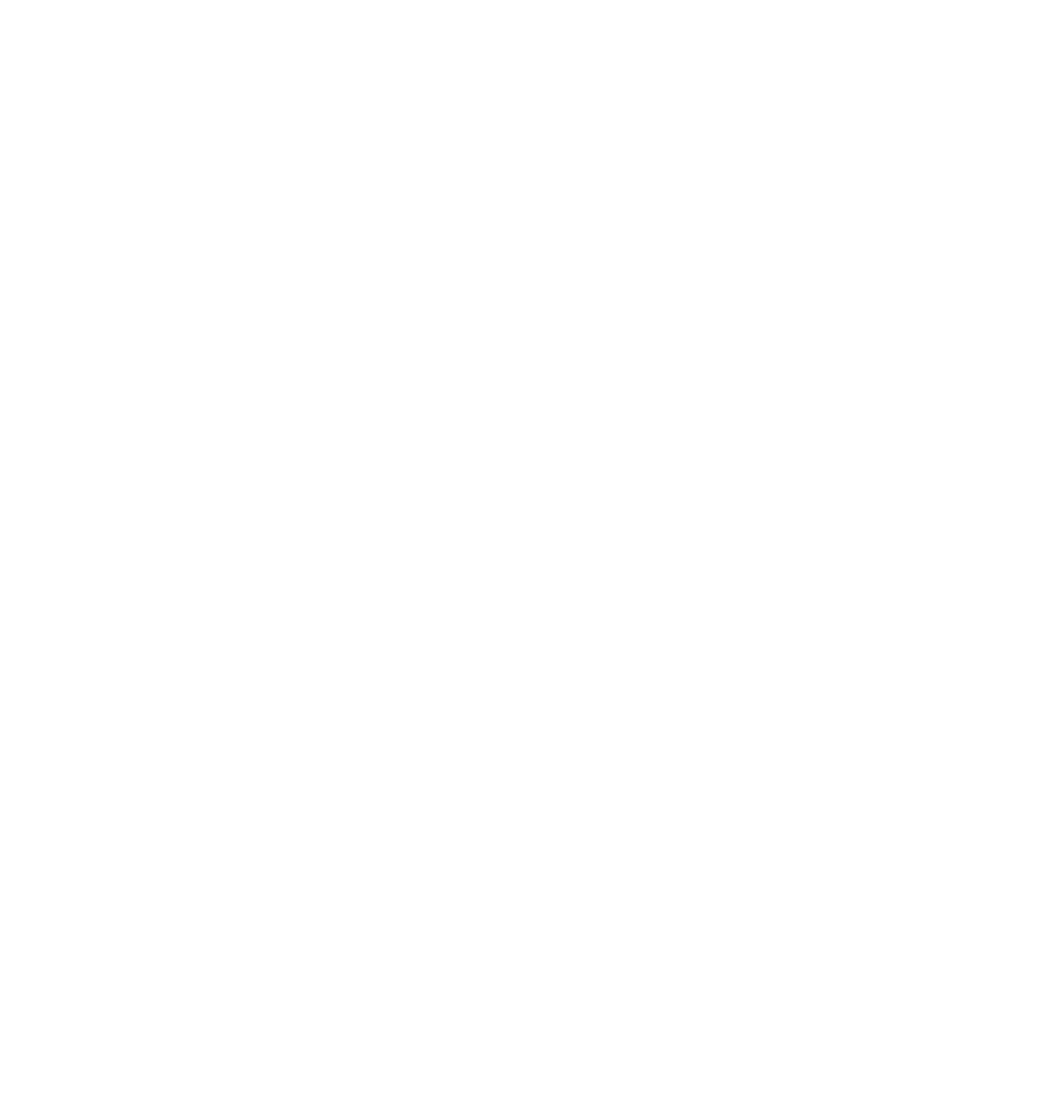
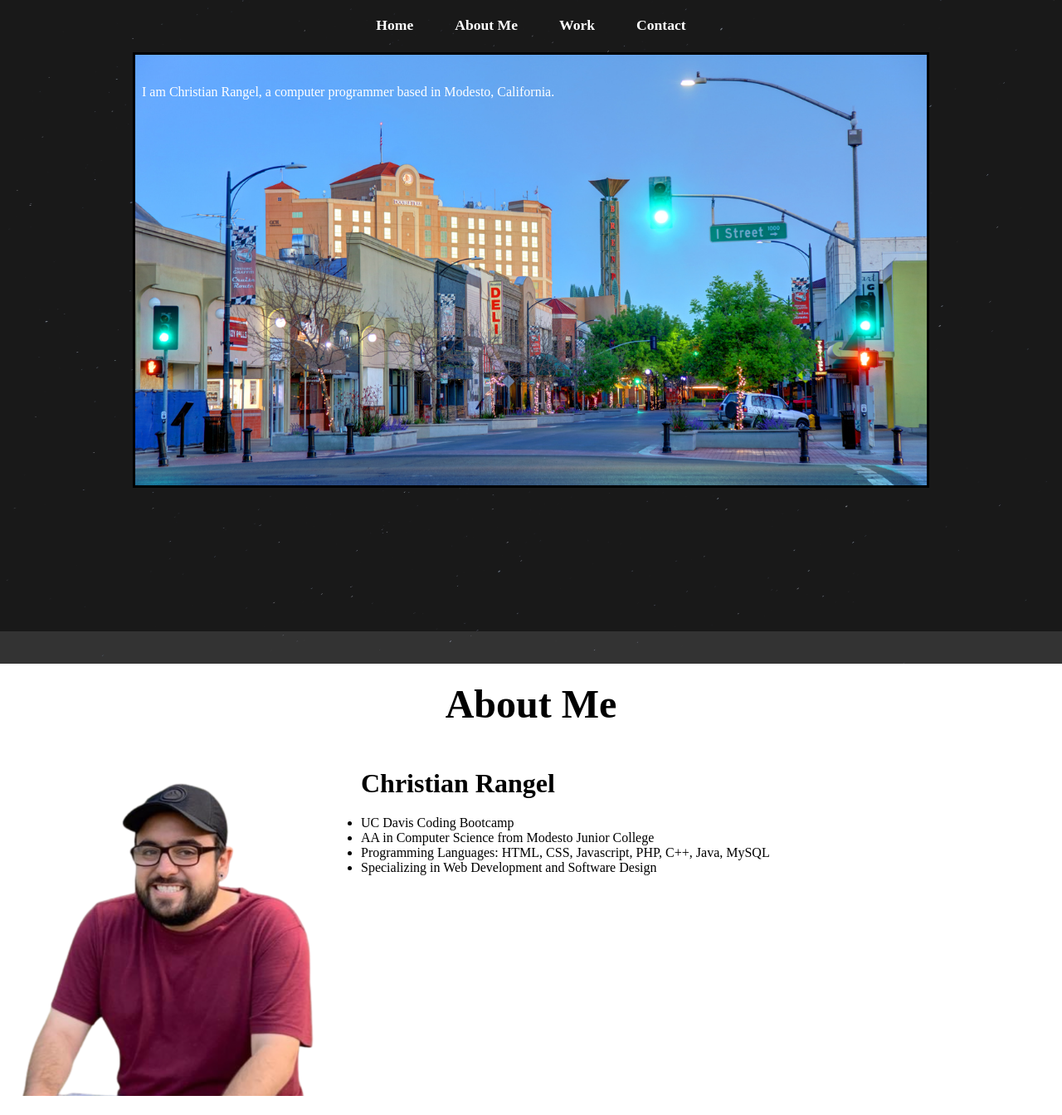
Before and after one commit to crangel93/css-portfolio, a plain HTML site: page index.html in a window 1280 px wide. Shown: the top 1344 px of the page at 83% size. Before the commit the page ends 800 px from the top, so only its background shows below. Drawn offline with Linux system fonts and the light colour scheme.

Commit message:
added proper files

```diff
--- a/assets/style.css
+++ b/assets/style.css
@@ -0,0 +1,148 @@
+*{
+    margin:0;
+    padding:0;
+    box-sizing: border-box;
+}
+/* Navbar */
+.navbar{
+    display: flex;
+    justify-content:center;
+    align-items: center;
+    background-color: rgba(0,0,0,0.5);
+    position:sticky;
+    top: 0;
+}
+.navbar ul{
+    display: flex;
+    list-style: none;
+    margin: 20px 0px;
+}
+.navbar ul li{
+    font-family: century;
+    font-size:1.1rem;
+    font-weight:bold;
+}
+.navbar ul li a{
+    text-decoration:none;
+    color:white;
+    padding: 8px 25px;
+    transition: all .5s ease;
+}
+.navbar ul li a:hover{
+    background-color:white;
+    color:black;
+    box-shadow: 0 0 10px white;
+}
+/* home section */
+#home{
+display:flex;
+flex-direction: column;
+background-color: rgba(0,0,0,0.5);
+/*changed to be shorter */
+height: 700px;
+/*justify-content:center;*/
+align-items:center;
+color:white;
+
+}
+#home::before{
+    content:"";
+    position: absolute;
+    top:0;
+    right:0;
+    background:url('background2.jpg') no-repeat center center/cover;
+    /*changed to be shorter */
+    height: 800px;
+    width:100%;
+    z-index:-1;
+    opacity:.8;
+}.main{
+    display:flex;
+    flex-direction:column;
+    /*border:1px solid white;*/
+    align-items:center;
+    position:absolute;
+    /* moves section up 30% */
+    top:30%;
+    right: 10%;
+}
+.headings{
+    font-family:century;
+    font-size: 3rem;
+    text-align:center;
+    margin: 40px 0px;
+}
+#about{
+    display:flex;
+    flex-direction: column;
+    box-sizing:border-box;
+    padding: 20px;
+    margin-bottom: 50px;
+    position:relative;
+}
+#pic{
+display:flex;
+
+}
+#pic img{
+    width:405px;
+    height:405px;
+}
+#intro{
+    display:flex;
+    flex-direction:column;
+    text-align:justify;
+    padding:10px;
+}
+#intro h2{
+    font-size: 2rem;
+    margin-bottom:20px;
+}
+/*work section*/
+#work{
+    display:flex;
+    flex-direction:column;
+    background-color: rgba(0,0,0,0.9);
+    color:white;
+    align-items:center;
+    padding:20px;
+}
+.gallery{
+    display:flex;
+    flex-wrap:wrap;
+    justify-content: space-around;
+    box-sizing:border-box;
+}
+.gallery img{
+    width:319px;
+    height:153px;
+    margin:10px;
+    bottom:0%;
+}
+.introBox{
+    box-sizing: border-box;
+    top:2px;
+    border: solid black;
+    width: 75%;
+    height:75%;
+    background:url('modesto.jpg') no-repeat center center/cover;
+    position:relative;
+}
+.introBox{
+    font-family:century;
+}
+.introBox img{
+    width:270px;
+    height:270px;
+    float:right;
+    bottom:0;
+    position:absolute;
+    right:0;
+}
+#home p{
+font-family:century;
+
+}
+a{
+    color: black;
+          }
--- a/index.html
+++ b/index.html
@@ -1,12 +1,101 @@
 <!DOCTYPE html>
 <html lang="en">
 <head>
+    <link rel="stylesheet" href="./assets/style.css" />
     <meta charset="UTF-8">
     <meta http-equiv="X-UA-Compatible" content="IE=edge">
     <meta name="viewport" content="width=device-width, initial-scale=1.0">
     <title>Document</title>
 </head>
 <body>
+    <section>
+<nav class="navbar">
+<ul>
+    <li><a href="#">Home</a></li>
+    <li><a href="#about">About Me</a></li>
+    <li><a href="#work">Work</a></li>
+    <li><a href="#contact">Contact</a></li>
+
+</ul>
+
+
+
+</nav>
+
+
+
+    </section>
+    <section id="home">
+        <div class="introBox">
+
+        </br>
+    </br>
+
+            <p> &nbsp;&nbsp;I am Christian Rangel, a computer programmer based in Modesto, California.</p>
+
+        </div>
+
+    <div class="main">
+
+
+
+
+
+    </div>
+
+    </section>
+    <section id="about">
+        <h1 class="headings">About Me</h1>
+<div id="pic">
+
+    <img src="./assets/profile.png" alt""">
+    <div id="intro">
+        <h2>Christian Rangel</h2>
+        <ul>
+            <li>
+             UC Davis Coding Bootcamp  </li>
+             <li>
+                AA in Computer Science from Modesto Junior College </li>
+                <li>
+                    Programming Languages: HTML, CSS, Javascript, PHP, C++, Java, MySQL</li>
+                    <li>
+                        Specializing in Web Development and Software Design</li>
+        </ul>
+
+
+
+
+
+</div>
+</div>
+
+        </section>
+        <section id="work">
+<h1 class="headings">Work</h1>
+<div class="gallery">
+    <a href="https://crangel93.github.io/run-buddy/">
+    <img src="./assets/runbuddy.png"></a>
+    <a href="https://crangel93.github.io/HoriseonSocialSolutionServices/">
+    <img src="./assets/horiseon.png"></a>
+    <a href="https://gladiatorforms.com/differentFormsModesto.php">
+    <img src="./assets/glad.png"></a>
+
+
+
+
+</div>
+
+
+
+
+        </section>
+        <section id="contact">
+            <h1 class="headings">Contact</h1><center>
+            <h3>209-678-2653</h3>
+            <h3>christian.j.rangel93@gmail.com</h3>
+           <h3> <a href="https://www.linkedin.com/in/christianjrangel1993">Linkedin</h3>
+</center>
+        </section>
 
 </body>
 </html>
```
Also changed, not shown: assets/background.jpeg (added), assets/background2.jpg (added), assets/glad.png (added), assets/horiseon.png (added), assets/modesto.jpg (added), assets/profile.png (added), assets/runbuddy.png (added), 2 other files.
